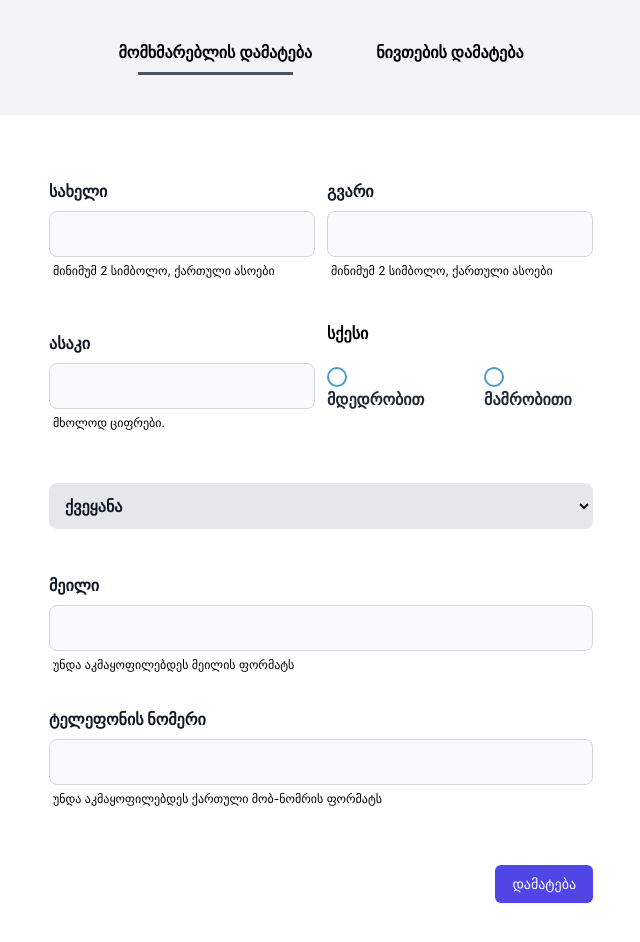
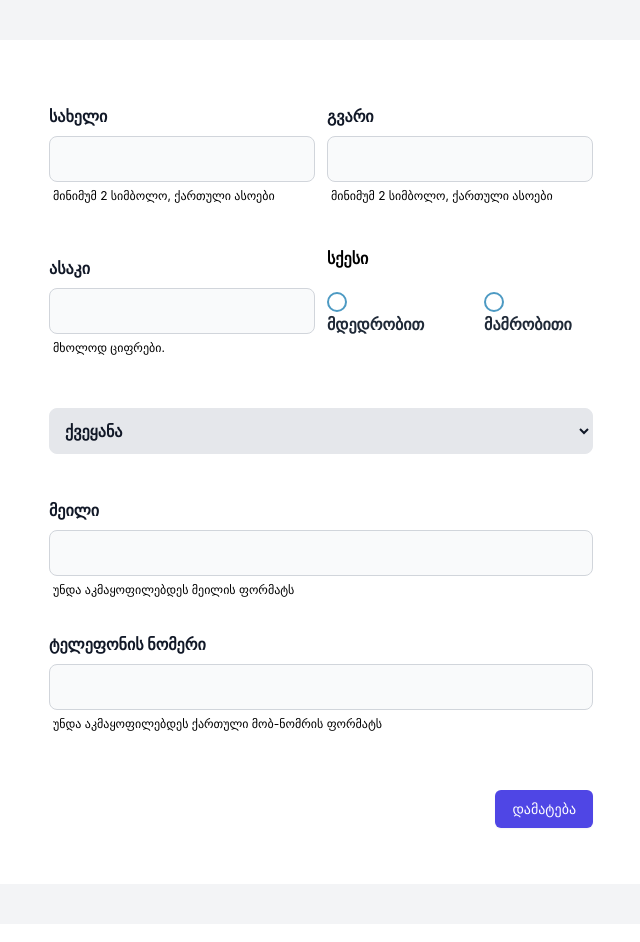
Before and after one commit to ibotchori/dolphin-software-assingment, a React (Create React App) app: page / in a window 1280 px wide. Shown: the top 942 px of the page, without its empty margins (319-959 px from the left). Built offline with nearby package versions, Linux system fonts and the light colour scheme.

Commit message:
chore: remove page title component

```diff
--- a/src/components/index.js
+++ b/src/components/index.js
@@ -1,6 +1,4 @@
 export { default as Button } from './Buttons/Button'
-export { default as GoBackButton } from './Buttons/GoBackButton'
-export { default as PageTitle } from './PageTitle/PageTitle'
 export { default as Input } from './Input/Input'
 export { default as Select } from './Select/Select'
 export { default as RadioButton } from './RadioButton/RadioButton'
--- a/src/pages/User/User.jsx
+++ b/src/pages/User/User.jsx
@@ -1,4 +1,4 @@
-import { Input, PageTitle, RadioButton, Select, Button } from 'components'
+import { Input, RadioButton, Select, Button } from 'components'
 import React from 'react'
 import { useUser } from 'hooks'
 
@@ -21,7 +21,6 @@ const User = () => {
 
   return (
     <div className='bg-gray-100 w-full min-h-screen sm:py-10 flex flex-col justify-between'>
-      <PageTitle path='/' />
       <div className='flex justify-center h-full'>
         <form
           onSubmit={handleSubmit(onSubmit)}
```
